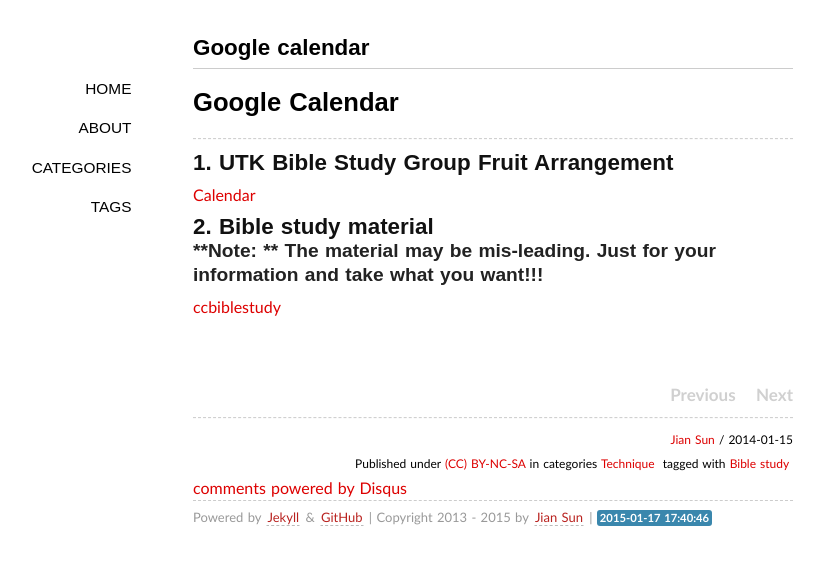
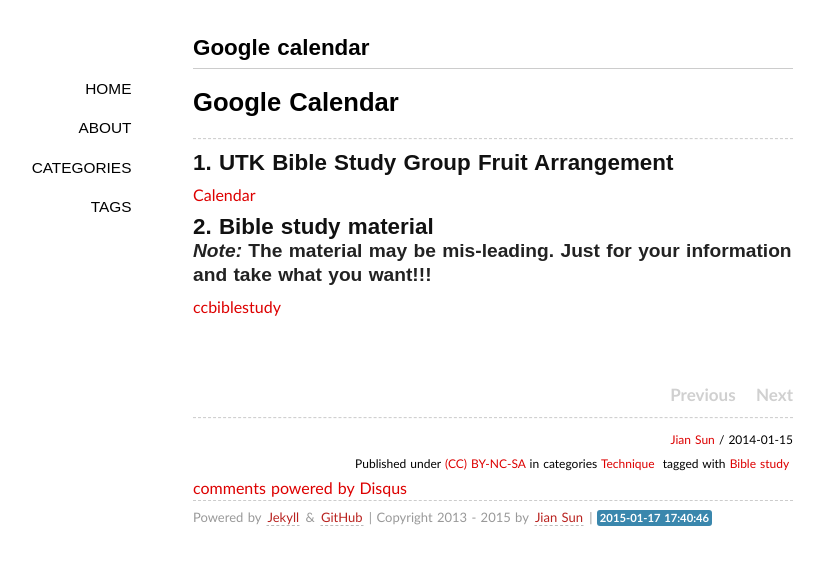
Before and after one commit to sjsprecious/sjsprecious.github.io, a Jekyll site: the page built from _posts/2014-01-15-Google-calendar.md, in a window 1280 px wide. Shown: the top 565 px of the page, without its empty margins (147-971 px from the left). Built offline with Jekyll 4.4.1, drawn with Linux system fonts in a browser that asks for light colours; some web fonts are replaced; comment, search, counter and statistics services are not loaded.

```diff
--- a/_posts/2014-01-15-Google-calendar.md
+++ b/_posts/2014-01-15-Google-calendar.md
@@ -17,8 +17,10 @@ tags:
 
 [Calendar](https://www.google.com/calendar/render?tab=wc#g)
 
+
+
 ## 2. Bible study material
 
-### **Note: ** The material may be mis-leading. Just for your information and take what you want!!!
+### *Note:* The material may be mis-leading. Just for your information and take what you want!!!
 
 [ccbiblestudy](http://www.ccbiblestudy.org/index-T.htm)
```
